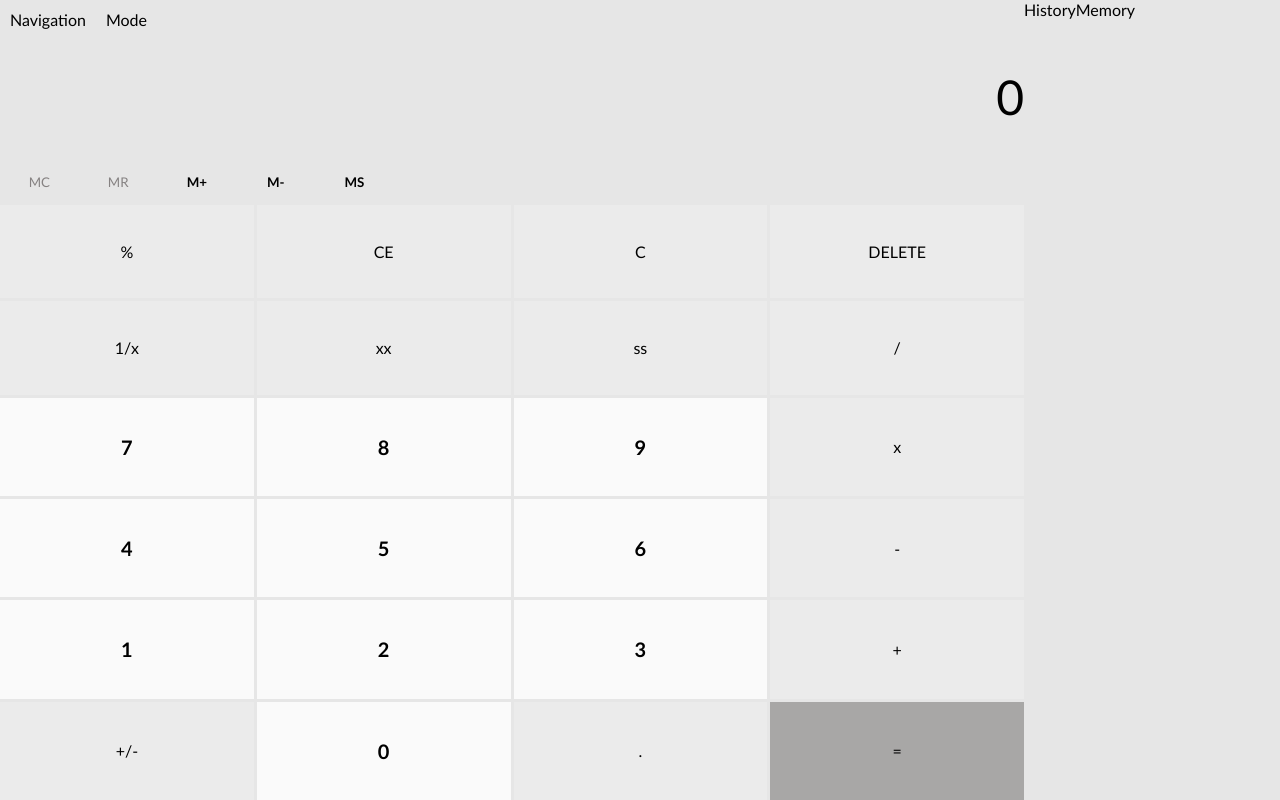
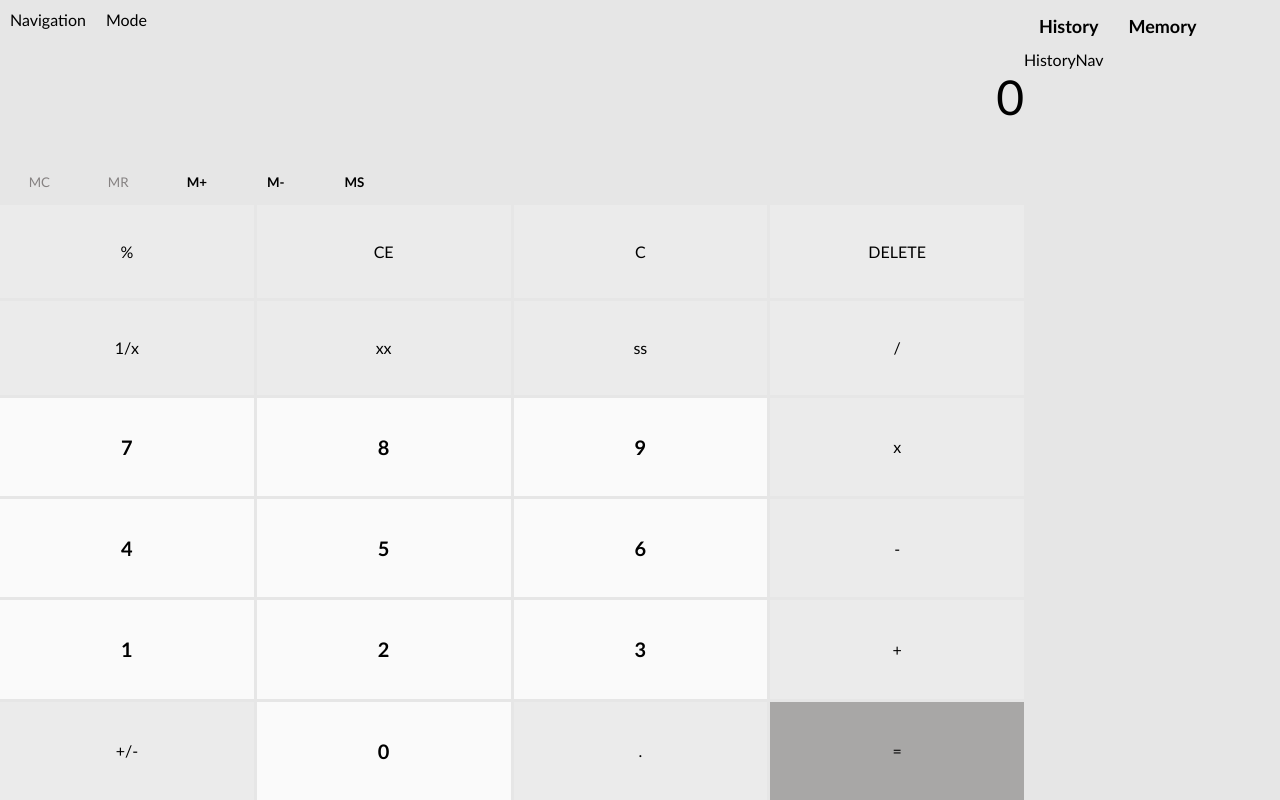
Before and after one commit to jnpRoF/Windows-Calculator, a React (Create React App) app: page / in a window 1280 px wide. Built offline with nearby package versions, Linux system fonts and the light colour scheme.

Commit message:
style: fixed nav styling

```diff
--- a/src/components/Calculator/Calculator.css
+++ b/src/components/Calculator/Calculator.css
@@ -7,7 +7,6 @@
   height: 100vh;
 }
 .calc_nav {
-  display: flex;
   /* border: 1px solid #ccc; */
   width: 20%;
   height: 100vh;
@@ -94,3 +93,22 @@ button {
 .display {
   padding: 0 3px;
 }
+.calc_nav_header {
+  display: flex;
+}
+.side_nav {
+  height: 40px;
+  margin: 5px;
+  padding: 10px;
+  background-color: unset;
+  font-weight: 900;
+  font-size: 18px;
+}
+.side_nav::after.current_nav {
+  content: "";
+  height: 3px;
+  background-color: #494949;
+  width: 100%;
+  display: block;
+  margin-top: 5px;
+}
--- a/src/components/Calculator/Calculator2.jsx
+++ b/src/components/Calculator/Calculator2.jsx
@@ -4,7 +4,10 @@ import Mode from "../Mode/Mode";
 import Screen from "../Screen";
 import MemoryBtn from "../Memory/Memory";
 import Button from "../Button";
-import SideNav from "../SideNav/SideNav";
+import SideNavHeader from "../SideNav/SideNavHeader";
+import HistoryNav from "../SideNav/HistoryNav";
+import MemoryNav from "../SideNav/MemoryNav";
+import SideNavBody from "../SideNav/SideNavBody";
 import "./Calculator.css";
 class Calculator2 extends Component {
   state = {
@@ -17,6 +20,7 @@ class Calculator2 extends Component {
       operator: "",
       current: "",
     },
+    historyNav: "open",
   };
 
   // this.setState({ current: this.state.currentOperation.firstOperand }); //what if i do this
@@ -388,8 +392,17 @@ class Calculator2 extends Component {
           </div>
         </div>
         <div className="calc_nav">
-          <SideNav className="calc-history" children="History" />
-          <SideNav className="calc-memory" children="Memory" />
+          <div className="calc_nav_header">
+            <SideNavHeader className="calc-history side_nav">
+              History
+            </SideNavHeader>
+            <SideNavHeader className="calc-memory side_nav">
+              Memory
+            </SideNavHeader>
+          </div>
+          <SideNavBody>
+            {this.state.historyNav == "open" ? <HistoryNav /> : <MemoryNav />}
+          </SideNavBody>
         </div>
       </div>
     );
--- /dev/null
+++ b/src/components/SideNav/HistoryNav.js
@@ -0,0 +1,5 @@
+const HistoryNav = ({ style }) => {
+  return <div style={style}>HistoryNav</div>;
+};
+
+export default HistoryNav;
--- /dev/null
+++ b/src/components/SideNav/MemoryNav.js
@@ -0,0 +1,5 @@
+const MemoryNav = ({ style }) => {
+  return <div style={style}>MemoryNav</div>;
+};
+
+export default MemoryNav;
--- a/src/components/SideNav/SideNav.js
+++ /dev/null
@@ -1,5 +0,0 @@
-const SideNav = ({ children, className }) => {
-  return <div className={className}>{children}</div>;
-};
-
-export default SideNav;
--- /dev/null
+++ b/src/components/SideNav/SideNavBody.js
@@ -0,0 +1,5 @@
+const SideNavBody = ({ children }) => {
+  return <div className="nav_body">{children}</div>;
+};
+
+export default SideNavBody;
--- /dev/null
+++ b/src/components/SideNav/SideNavHeader.js
@@ -0,0 +1,17 @@
+import SideNavBody from "./SideNavBody";
+
+const SideNavHeader = ({ className, children }) => {
+  const handleSideNavDisplay = () => {
+    // return <HistoryNav>hi</HistoryNav>;
+  };
+
+  return (
+    <>
+      <button className={className} onClick={handleSideNavDisplay}>
+        {children}
+      </button>
+    </>
+  );
+};
+
+export default SideNavHeader;
```
